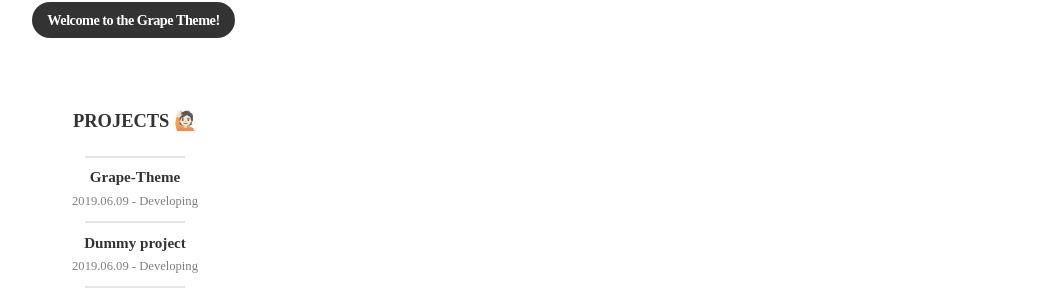
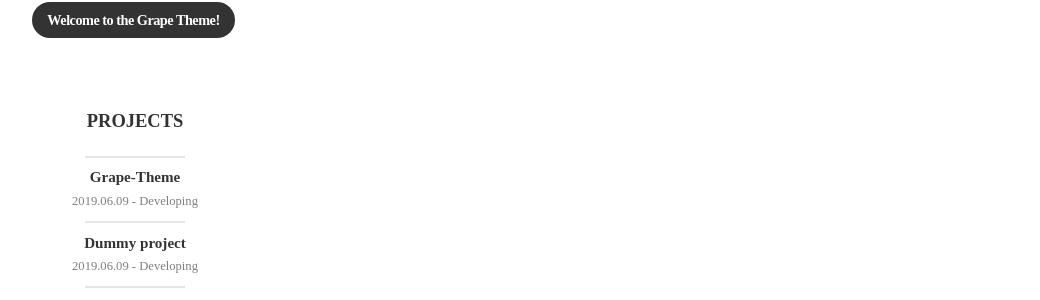
Before and after one commit to JeongrakChoi/JeongrakChoi.github.io, a Jekyll site: the page built from index.html, in a window 1280 px wide. Shown: the part 571-871 px from the top of the page, without its empty margins (135-1175 px from the left). Built offline with Jekyll 4.4.1, drawn with Linux system fonts in a browser that asks for light colours; nearby versions of some CDN libraries; some web fonts are replaced; the list of posts is cut into pages by our own code.

Commit message:
Update aside.html

```diff
--- a/_includes/aside.html
+++ b/_includes/aside.html
@@ -28,7 +28,7 @@
 <!-- Project -->
 <div id="proj-wrap">
   <a href="{{ site.url }}/portfolio#projects">
-    <p class="title">PROJECTS 🙋🏻 </p>
+    <p class="title">PROJECTS</p>
     <hr class="proj-hr">
     {% for _ in site.data.projects %}
     {% assign project = _.project %}
```
